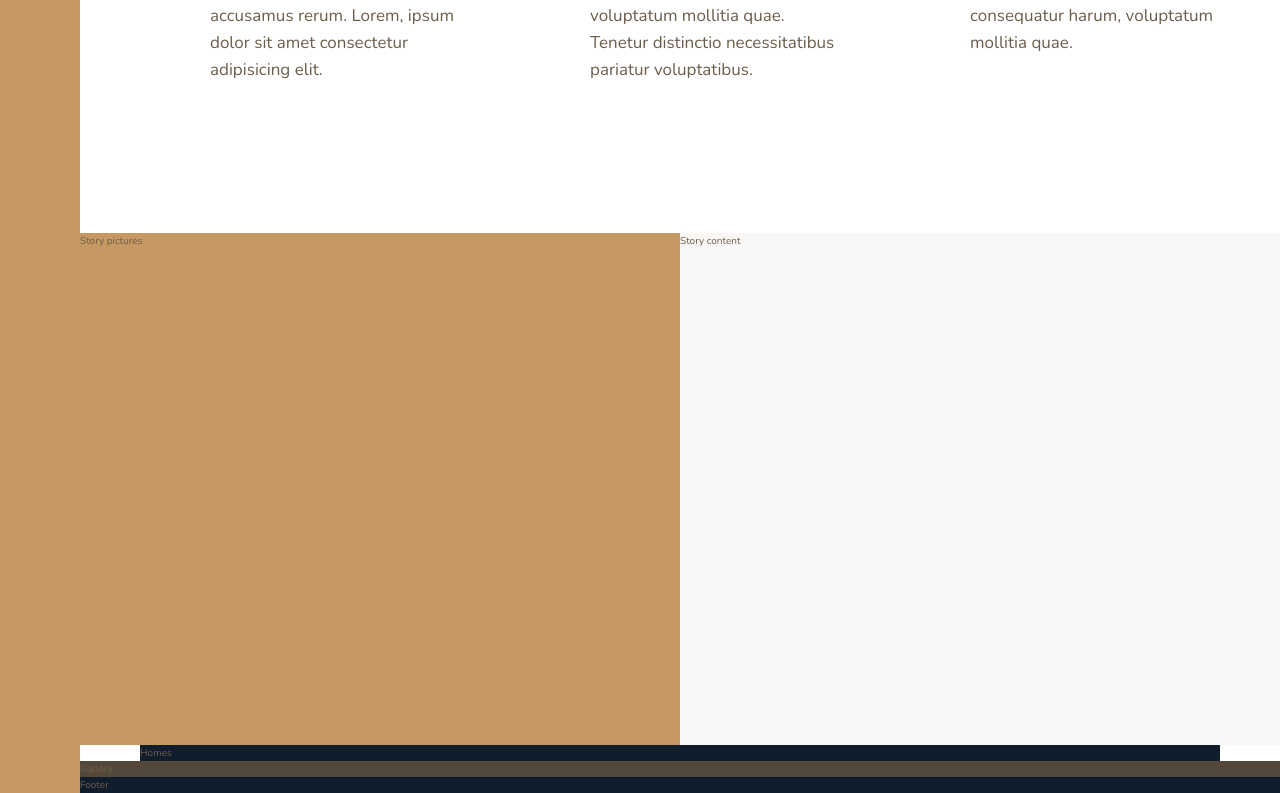
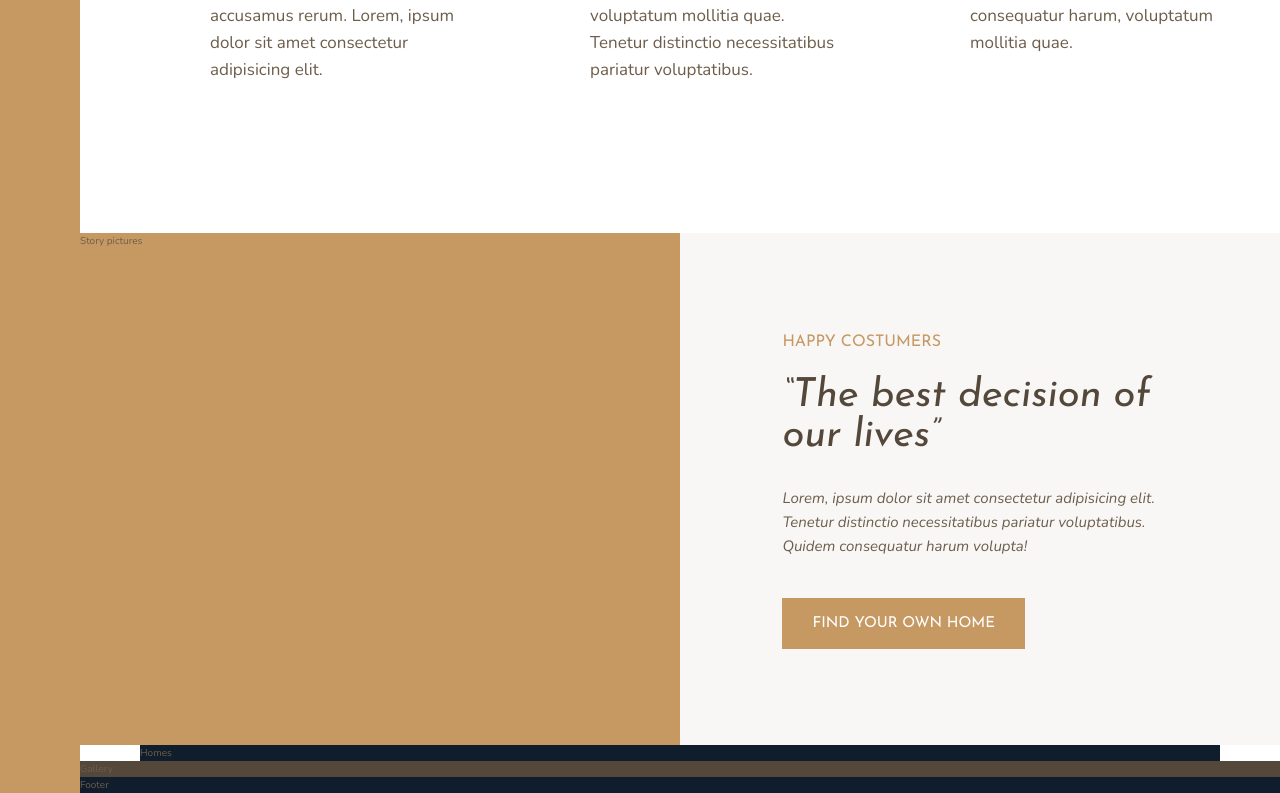
Before and after one commit to caiolv/nexter, a React (Create React App) app: page / in a window 1280 px wide. Shown: the part 1075-1868 px from the top of the page. Built offline with nearby package versions, Linux system fonts and the light colour scheme.

Commit message:
add: start story section

```diff
--- a/src/components/Story.js
+++ b/src/components/Story.js
@@ -7,7 +7,12 @@ export default function Story() {
             Story pictures
         </div>
         <div className="story__content">
-            Story content
+            <h3 class="heading-3 mb-sm">Happy Costumers</h3>
+            <h2 class="heading-2 heading-2--dark mb-md">&ldquo;The best decision of our lives&rdquo;</h2>
+            <p className="story__text">
+            Lorem, ipsum dolor sit amet consectetur adipisicing elit. Tenetur distinctio necessitatibus pariatur voluptatibus. Quidem consequatur harum volupta!
+            </p>
+            <button class="btn">Find your own home</button>
         </div>
     </>
   );
--- a/src/styles/base/_base.scss
+++ b/src/styles/base/_base.scss
@@ -34,6 +34,11 @@ body {
     line-height: 1.6;
 }
 
+button {
+    cursor: pointer;
+    font-family: $font-display;
+}
+
 .container {
     display: grid;
     grid-template-rows: 80vh min-content 40vw repeat(3, min-content);
--- a/src/styles/base/_typography.scss
+++ b/src/styles/base/_typography.scss
@@ -9,10 +9,19 @@
 
 .heading-2 {
     @extend %heading;
+    font-size: 4rem;
+    font-style: italic;
+    line-height: 1;
+
+    &--light { color: $color-grey-light-1 }
+    &--dark { color: $color-grey-dark-1 }
 }
 
 .heading-3 {
     @extend %heading;
+    font-size: 1.6rem;
+    color: $color-primary;
+    text-transform: uppercase;
 }
 
 .heading-4 {
--- /dev/null
+++ b/src/styles/base/_utilities.scss
@@ -0,0 +1,4 @@
+.mb-sm { margin-bottom: 2rem; }
+.mb-md { margin-bottom: 3rem; }
+.mb-lg { margin-bottom: 4rem; }
+.mb-hg { margin-bottom: 8rem; }
--- /dev/null
+++ b/src/styles/components/_button.scss
@@ -0,0 +1,14 @@
+.btn {
+    background-color: $color-primary;
+    color: #FFF;
+    border: none;
+    border-radius: 0;
+    font-size: 1.5rem;
+    text-transform: uppercase;
+    padding: 1.8rem 3rem;
+    transition: all .2s;
+
+    &:hover {
+        background-color: $color-primary-dark;
+    }
+}
--- a/src/styles/components/_story.scss
+++ b/src/styles/components/_story.scss
@@ -7,5 +7,24 @@
     &__content {
         background-color: $color-grey-light-1;
         grid-column: col-start 5 / full-end;
+
+        padding: 6rem 8vw;
+
+        /*
+        display: flex;
+        flex-direction: column;
+        justify-content: center;
+        align-items: flex-start;
+        */
+
+        display: grid;
+        align-content: center;
+        justify-items: start;
+    }
+
+    &__text {
+        font-size: 1.5rem;
+        font-style: italic;
+        margin-bottom: 4rem;
     }
 }
--- a/src/styles/main.scss
+++ b/src/styles/main.scss
@@ -1,5 +1,6 @@
 @import "base/base";
 @import "base/typography";
+@import "base/utilities";
 
 @import "components/sidebar";
 @import "components/header";
@@ -9,3 +10,4 @@
 @import "components/homes";
 @import "components/gallery";
 @import "components/footer";
+@import "components/button";
```
